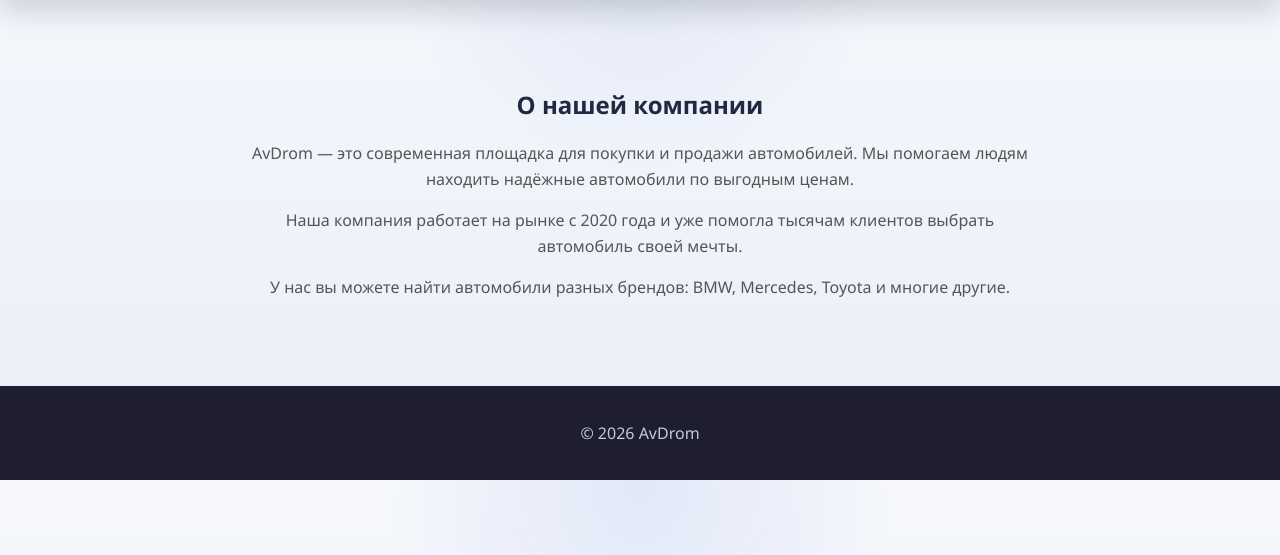
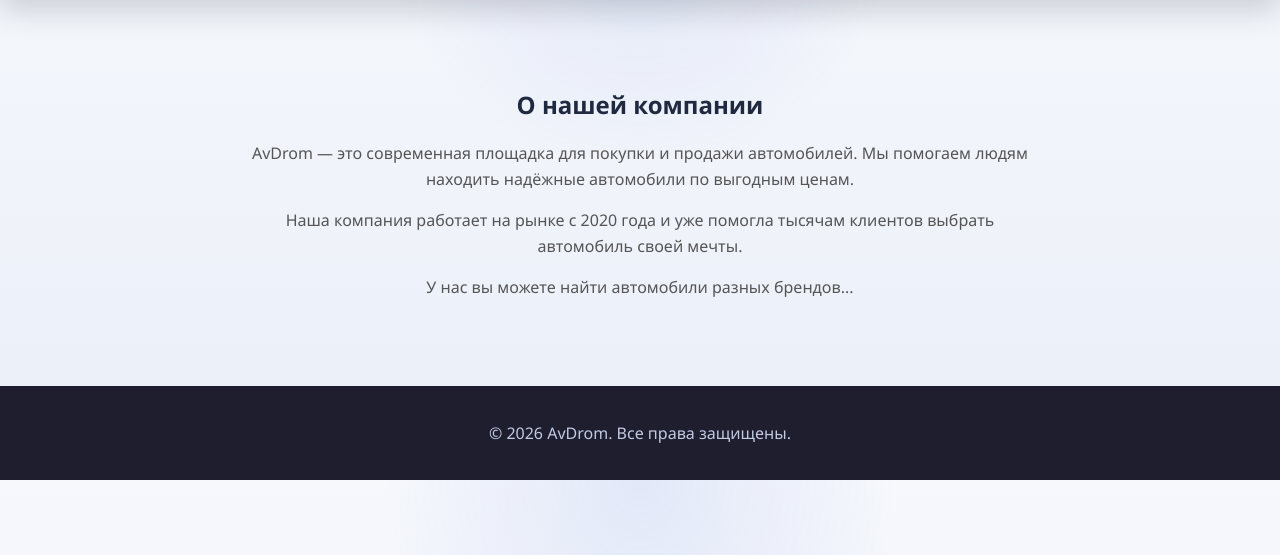
Before and after one commit to reymi31/AvDrom, a website: page about.html in a window 1280 px wide. Shown: the part 85-640 px from the top of the page. Drawn offline with Linux system fonts and the light colour scheme.

Commit message:
fix: Изменение баннера сайта

```diff
--- a/about.html
+++ b/about.html
@@ -30,13 +30,12 @@
     </p>
 
     <p>
-        У нас вы можете найти автомобили разных брендов:
-        BMW, Mercedes, Toyota и многие другие.
+        У нас вы можете найти автомобили разных брендов...
     </p>
 </section>
 
 <footer>
-    <p>© 2026 AvDrom</p>
+    <p>© 2026 AvDrom. Все права защищены.</p>
 </footer>
 
 </body>
```
